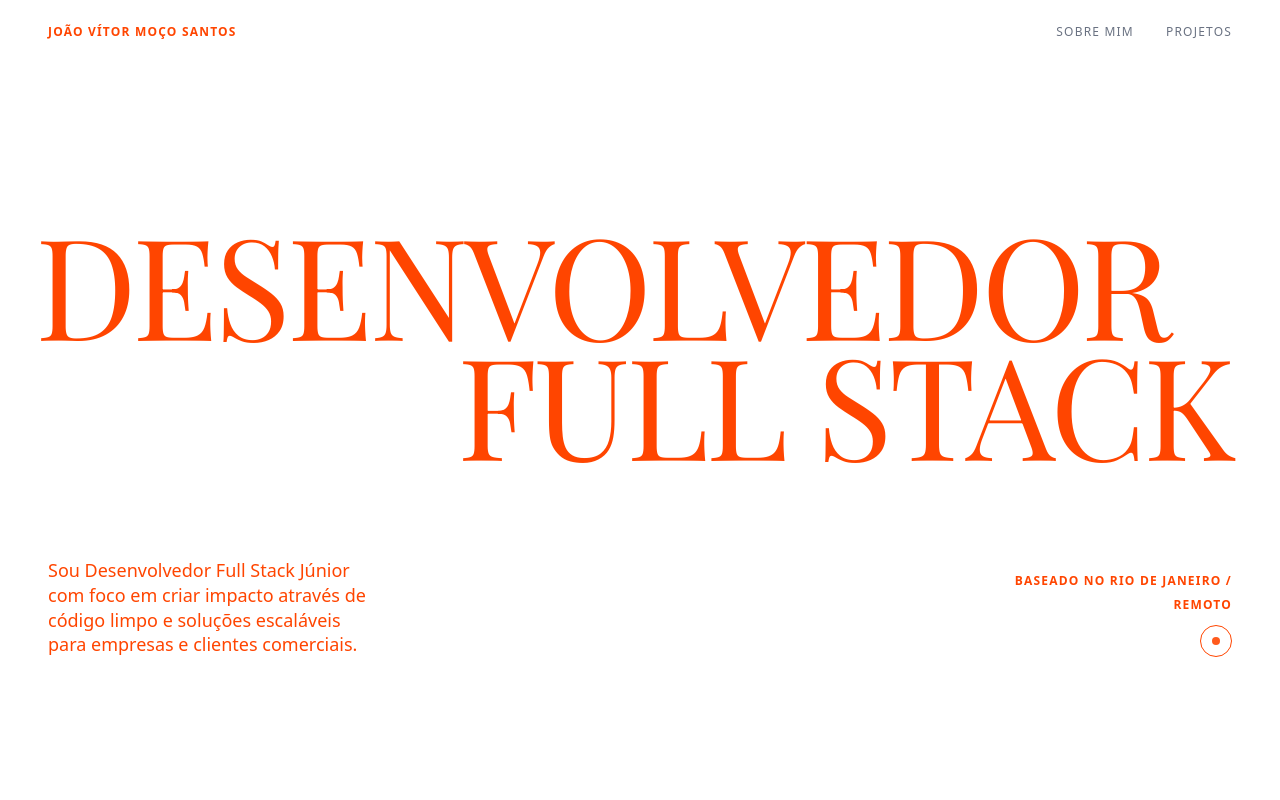
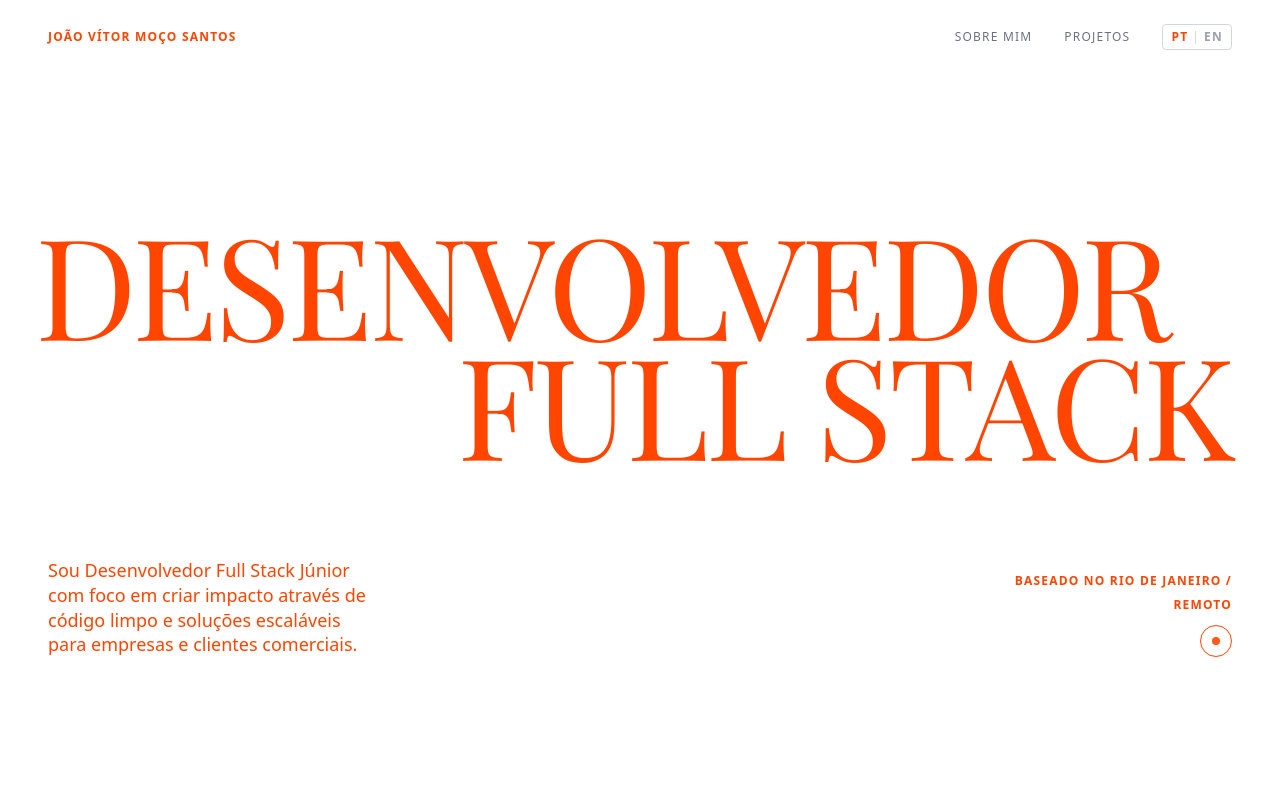
Before and after one commit to Jvms04/meu-portfolio, a Next.js app: page / in a window 1280 px wide. Shown: the top 800 px of the page. Built offline with nearby package versions, Linux system fonts and the light colour scheme; a web font is replaced by a local one.

Commit message:
Adição de Inglês no site

```diff
--- a/src/app/layout.tsx
+++ b/src/app/layout.tsx
@@ -2,6 +2,7 @@ import type { Metadata } from "next";
 import { Geist, Geist_Mono, Playfair_Display } from "next/font/google";
 import "./globals.css";
 import Header from "@/components/Header";
+import { LanguageProvider } from "@/context/LanguageContext";
 
 const geistSans = Geist({
   variable: "--font-geist-sans",
@@ -33,8 +34,10 @@ export default function RootLayout({
       <body
         className={`${geistSans.variable} ${geistMono.variable} ${playfair.variable} antialiased`}
       >
-        <Header />
-        {children}
+        <LanguageProvider>
+          <Header />
+          {children}
+        </LanguageProvider>
       </body>
     </html>
   );
--- a/src/components/About.tsx
+++ b/src/components/About.tsx
@@ -2,6 +2,7 @@
 
 import Link from 'next/link';
 import { motion } from 'framer-motion';
+import { useLanguage } from '@/context/LanguageContext';
 
 const skills = [
   { name: "React", size: "text-6xl md:text-8xl" },
@@ -20,7 +21,29 @@ const skills = [
   { name: "FastAPI", size: "text-5xl md:text-5xl" },
 ];
 
+const content = {
+  pt: {
+    skillsLabel: 'Habilidades',
+    aboutLabel: 'Sobre',
+    aboutText:
+      'Acredito que a tecnologia deve ser invisível e o design, intencional. Como desenvolvedor full stack, busco o equilíbrio entre a estética editorial refinada e a robustez técnica necessária para o mercado moderno.',
+    contactLabel: 'Contato',
+    resumeLabel: 'Currículo',
+  },
+  en: {
+    skillsLabel: 'Skills',
+    aboutLabel: 'About',
+    aboutText:
+      'I believe technology should be invisible and design, intentional. As a full stack developer, I seek the balance between refined editorial aesthetics and the technical robustness required by the modern market.',
+    contactLabel: 'Contact',
+    resumeLabel: 'Resume',
+  },
+};
+
 export default function About() {
+  const { language } = useLanguage();
+  const t = content[language];
+
   return (
     <section id="about" className="py-24 px-6 md:px-12 bg-[#F5F5F0]">
       <div className="max-w-7xl mx-auto space-y-24">
@@ -31,10 +54,10 @@ export default function About() {
             className="block text-editorial-orange text-xs font-bold tracking-widest uppercase mb-10"
             initial={{ opacity: 0, y: 20 }}
             whileInView={{ opacity: 1, y: 0 }}
-            viewport={{ once: true, margin: "-80px" }}
+            viewport={{ once: true, margin: '-80px' }}
             transition={{ duration: 0.6 }}
           >
-            Habilidades
+            {t.skillsLabel}
           </motion.span>
 
           <div className="flex flex-wrap items-baseline justify-center gap-x-8 gap-y-4">
@@ -44,7 +67,7 @@ export default function About() {
                 className={`font-serif ${skill.size} text-editorial-orange`}
                 initial={{ opacity: 0, y: 30, scale: 0.9 }}
                 whileInView={{ opacity: 1, y: 0, scale: 1 }}
-                viewport={{ once: true, margin: "-60px" }}
+                viewport={{ once: true, margin: '-60px' }}
                 transition={{
                   duration: 0.6,
                   delay: i * 0.05,
@@ -65,15 +88,15 @@ export default function About() {
             className="md:w-2/3"
             initial={{ opacity: 0, y: 50 }}
             whileInView={{ opacity: 1, y: 0 }}
-            viewport={{ once: true, margin: "-100px" }}
+            viewport={{ once: true, margin: '-100px' }}
             transition={{ duration: 1, ease: [0.22, 1, 0.36, 1] }}
           >
             <span className="block text-editorial-orange text-xs font-bold tracking-widest uppercase mb-8">
-              Sobre
+              {t.aboutLabel}
             </span>
 
             <p className="font-serif text-3xl md:text-5xl leading-tight text-editorial-orange max-w-3xl">
-              Acredito que a tecnologia deve ser invisível e o design, intencional. Como desenvolvedor full stack, busco o equilíbrio entre a estética editorial refinada e a robustez técnica necessária para o mercado moderno.
+              {t.aboutText}
             </p>
           </motion.div>
 
@@ -82,11 +105,11 @@ export default function About() {
             className="md:w-1/3 md:pt-12"
             initial={{ opacity: 0, x: 30 }}
             whileInView={{ opacity: 1, x: 0 }}
-            viewport={{ once: true, margin: "-80px" }}
+            viewport={{ once: true, margin: '-80px' }}
             transition={{ duration: 0.8, ease: [0.22, 1, 0.36, 1], delay: 0.3 }}
           >
             <h4 className="text-editorial-orange text-md font-bold tracking-widest uppercase mb-4">
-              Contato
+              {t.contactLabel}
             </h4>
             <ul className="space-y-2 text-md text-gray-600">
               <li>
@@ -102,7 +125,7 @@ export default function About() {
             </ul>
 
             <h4 className="text-editorial-orange text-md font-bold tracking-widest uppercase mt-8 mb-4">
-              Currículo
+              {t.resumeLabel}
             </h4>
             <div className="flex flex-col gap-3">
               <a
--- a/src/components/Footer.tsx
+++ b/src/components/Footer.tsx
@@ -1,8 +1,23 @@
 'use client';
 
 import { motion } from 'framer-motion';
+import { useLanguage } from '@/context/LanguageContext';
+
+const content = {
+  pt: {
+    tagline: 'criado com paixão e código.',
+    rights: 'Todos os direitos reservados',
+  },
+  en: {
+    tagline: 'crafted with passion and code.',
+    rights: 'All rights reserved',
+  },
+};
 
 export default function Footer() {
+  const { language } = useLanguage();
+  const t = content[language];
+
   return (
     <motion.footer
       className="px-6 md:px-12 py-12 flex flex-col md:flex-row justify-between items-center text-xs tracking-widest uppercase text-gray-500 border-t border-gray-200"
@@ -22,11 +37,11 @@ export default function Footer() {
         viewport={{ once: true }}
         transition={{ duration: 0.8, delay: 0.2 }}
       >
-        criado com paixão e código.
+        {t.tagline}
       </motion.div>
 
       <div className="mt-4 md:mt-0">
-        Todos os direitos reservados
+        {t.rights}
       </div>
     </motion.footer>
   );
--- a/src/components/Header.tsx
+++ b/src/components/Header.tsx
@@ -1,12 +1,20 @@
 'use client';
 
 import Link from 'next/link';
-import { motion } from 'framer-motion';
+import { motion, AnimatePresence } from 'framer-motion';
+import { useLanguage } from '@/context/LanguageContext';
 
 export default function Header() {
+  const { language, toggleLanguage } = useLanguage();
+
   const scrollToTop = (e: React.MouseEvent) => {
     e.preventDefault();
     window.scrollTo({ top: 0, behavior: 'smooth' });
+  };
+
+  const nav = {
+    about: language === 'pt' ? 'Sobre Mim' : 'About Me',
+    projects: language === 'pt' ? 'Projetos' : 'Projects',
   };
 
   return (
@@ -22,13 +30,48 @@ export default function Header() {
         </a>
       </div>
 
-      <nav className="flex gap-8 text-xs font-medium tracking-widest uppercase text-gray-500">
+      <nav className="flex items-center gap-8 text-xs font-medium tracking-widest uppercase text-gray-500">
         <Link href="#trajetoria" className="hover:text-editorial-orange transition-colors">
-          Sobre Mim
+          <AnimatePresence mode="wait">
+            <motion.span
+              key={nav.about}
+              initial={{ opacity: 0, y: 6 }}
+              animate={{ opacity: 1, y: 0 }}
+              exit={{ opacity: 0, y: -6 }}
+              transition={{ duration: 0.2 }}
+            >
+              {nav.about}
+            </motion.span>
+          </AnimatePresence>
         </Link>
         <Link href="#projects" className="hover:text-editorial-orange transition-colors">
-          Projetos
+          <AnimatePresence mode="wait">
+            <motion.span
+              key={nav.projects}
+              initial={{ opacity: 0, y: 6 }}
+              animate={{ opacity: 1, y: 0 }}
+              exit={{ opacity: 0, y: -6 }}
+              transition={{ duration: 0.2 }}
+            >
+              {nav.projects}
+            </motion.span>
+          </AnimatePresence>
         </Link>
+
+        {/* Language Toggle */}
+        <button
+          onClick={toggleLanguage}
+          className="flex items-center gap-1 border border-gray-300 rounded-sm px-2 py-1 hover:border-editorial-orange transition-colors"
+          aria-label="Toggle language"
+        >
+          <span className={`transition-colors font-bold ${language === 'pt' ? 'text-editorial-orange' : 'text-gray-400'}`}>
+            PT
+          </span>
+          <span className="text-gray-300">|</span>
+          <span className={`transition-colors font-bold ${language === 'en' ? 'text-editorial-orange' : 'text-gray-400'}`}>
+            EN
+          </span>
+        </button>
       </nav>
     </motion.header>
   );
--- a/src/components/Hero.tsx
+++ b/src/components/Hero.tsx
@@ -1,6 +1,7 @@
 'use client';
 
 import { motion } from 'framer-motion';
+import { useLanguage } from '@/context/LanguageContext';
 
 const fadeUp = {
   hidden: { opacity: 0, y: 60 },
@@ -11,7 +12,29 @@ const fadeUp = {
   }),
 };
 
+const content = {
+  pt: {
+    titleLine1: 'Desenvolvedor',
+    titleLine2: 'Full Stack',
+    description:
+      'Sou Desenvolvedor Full Stack Júnior com foco em criar impacto através de código limpo e soluções escaláveis para empresas e clientes comerciais.',
+    location1: 'Baseado no Rio de Janeiro /',
+    location2: 'Remoto',
+  },
+  en: {
+    titleLine1: 'Full Stack',
+    titleLine2: 'Developer',
+    description:
+      "I'm a Junior Full Stack Developer focused on delivering impact through clean code and scalable solutions for businesses and commercial clients.",
+    location1: 'Based in Rio de Janeiro /',
+    location2: 'Remote',
+  },
+};
+
 export default function Hero() {
+  const { language } = useLanguage();
+  const t = content[language];
+
   return (
     <section className="relative min-h-screen flex flex-col justify-center px-6 md:px-12 pt-20 overflow-hidden">
 
@@ -19,19 +42,21 @@ export default function Hero() {
       <h1 className="font-serif text-[11vw] leading-[0.85] tracking-tight text-editorial-orange uppercase mb-12">
         <motion.span
           className="block -ml-[1vw]"
+          key={t.titleLine1}
           initial={{ opacity: 0, x: -80 }}
           animate={{ opacity: 1, x: 0 }}
           transition={{ duration: 1.2, ease: [0.22, 1, 0.36, 1], delay: 0.3 }}
         >
-          Desenvolvedor
+          {t.titleLine1}
         </motion.span>
         <motion.span
           className="block text-right"
+          key={t.titleLine2}
           initial={{ opacity: 0, x: 80 }}
           animate={{ opacity: 1, x: 0 }}
           transition={{ duration: 1.2, ease: [0.22, 1, 0.36, 1], delay: 0.5 }}
         >
-          Full Stack
+          {t.titleLine2}
         </motion.span>
       </h1>
 
@@ -46,9 +71,7 @@ export default function Hero() {
           animate="visible"
           custom={5}
         >
-          <p>
-            Sou Desenvolvedor Full Stack Júnior com foco em criar impacto através de código limpo e soluções escaláveis para empresas e clientes comerciais.
-          </p>
+          <p>{t.description}</p>
         </motion.div>
 
         {/* Right Badge */}
@@ -59,8 +82,8 @@ export default function Hero() {
           animate="visible"
           custom={6}
         >
-          <span>Baseado no Rio de Janeiro /</span>
-          <span>Remoto</span>
+          <span>{t.location1}</span>
+          <span>{t.location2}</span>
           <div className="w-8 h-8 rounded-full border border-editorial-orange flex items-center justify-center mt-1">
             <span className="block w-2 h-2 bg-editorial-orange rounded-full animate-pulse"></span>
           </div>
--- a/src/components/Projetos.tsx
+++ b/src/components/Projetos.tsx
@@ -2,6 +2,7 @@
 
 import Link from 'next/link';
 import { motion } from 'framer-motion';
+import { useLanguage } from '@/context/LanguageContext';
 import FadingSlideshow from './media/FadingSlideshow';
 import VideoLoop from './media/VideoLoop';
 import BeforeAfterSlider from './media/BeforeAfterSlider';
@@ -13,12 +14,9 @@ type MediaType = 'slideshow' | 'video' | 'before-after' | 'coming-soon';
 
 interface ProjectMedia {
   type: MediaType;
-  // Slideshow
   images?: string[];
-  // Video
   videoSrc?: string;
   videoPoster?: string;
-  // Before/After
   beforeImage?: string;
   afterImage?: string;
 }
@@ -35,16 +33,18 @@ interface Project {
   media: ProjectMedia;
 }
 
-// ─── Data ────────────────────────────────────────────────
+// ─── Data (bilíngue) ─────────────────────────────────────
 
-const projects: Project[] = [
+const projects: { pt: Project[]; en: Project[] } = {
+  pt: [
     {
-    number: "01",
-    type: "COMMERCIAL PROJECT",
-    title: "SITE COMERCIAL CORPORATIVO",
-    description: "Reconstrução integral da plataforma institucional utilizando tecnologias de ponta para garantir máxima performance. Responsável pela definição da stack e implementação de interfaces dinâmicas, elevando o padrão tecnológico da entrega corporativa.",
-    tags: "NEXT.JS / REACT / TYPESCRIPT / TAILWIND CSS",
-    link: "https://centaurotelecom.vercel.app/",
+      number: '01',
+      type: 'COMMERCIAL PROJECT',
+      title: 'SITE COMERCIAL CORPORATIVO',
+      description:
+        'Reconstrução integral da plataforma institucional utilizando tecnologias de ponta para garantir máxima performance. Responsável pela definição da stack e implementação de interfaces dinâmicas, elevando o padrão tecnológico da entrega corporativa.',
+      tags: 'NEXT.JS / REACT / TYPESCRIPT / TAILWIND CSS',
+      link: 'https://centaurotelecom.vercel.app/',
       reversed: false,
       media: {
         type: 'slideshow',
@@ -56,12 +56,13 @@ const projects: Project[] = [
       },
     },
     {
-    number: "02",
-    type: "SAAS DEVELOPMENT",
-    title: "ABNT: ENGENHARIA DOCUMENTAL",
-    description: "Desenvolvimento de uma plataforma inteligente para a automação rigorosa de normas acadêmicas. O projeto utiliza Inteligência Artificial para processamento de linguagem natural e um backend robusto em Python, transformando a complexidade das regras da ABNT em uma experiência de formatação invisível e precisa.",
-    tags: "NEXT.JS / REACT / FASTAPI / POSTGRESQL / AI API",
-    link: "#",
+      number: '02',
+      type: 'SAAS DEVELOPMENT',
+      title: 'ABNT: ENGENHARIA DOCUMENTAL',
+      description:
+        'Desenvolvimento de uma plataforma inteligente para a automação rigorosa de normas acadêmicas. O projeto utiliza Inteligência Artificial para processamento de linguagem natural e um backend robusto em Python, transformando a complexidade das regras da ABNT em uma experiência de formatação invisível e precisa.',
+      tags: 'NEXT.JS / REACT / FASTAPI / POSTGRESQL / AI API',
+      link: '#',
       reversed: true,
       comingSoon: true,
       media: {
@@ -73,7 +74,47 @@ const projects: Project[] = [
         ],
       },
     },
-];
+  ],
+  en: [
+    {
+      number: '01',
+      type: 'COMMERCIAL PROJECT',
+      title: 'CORPORATE WEBSITE',
+      description:
+        'Full rebuild of the institutional platform using cutting-edge technologies to ensure maximum performance. Responsible for defining the tech stack and implementing dynamic interfaces, raising the technological standard of the corporate delivery.',
+      tags: 'NEXT.JS / REACT / TYPESCRIPT / TAILWIND CSS',
+      link: 'https://centaurotelecom.vercel.app/',
+      reversed: false,
+      media: {
+        type: 'slideshow',
+        images: [
+          '/projetos/site-comercial-01.webp',
+          '/projetos/site-comercial-2.webp',
+          '/projetos/site-comercial-3.webp',
+        ],
+      },
+    },
+    {
+      number: '02',
+      type: 'SAAS DEVELOPMENT',
+      title: 'ABNT: DOCUMENT ENGINEERING',
+      description:
+        'Development of an intelligent platform for rigorous automation of academic formatting standards. The project uses Artificial Intelligence for natural language processing and a robust Python backend, turning the complexity of ABNT rules into an invisible and precise formatting experience.',
+      tags: 'NEXT.JS / REACT / FASTAPI / POSTGRESQL / AI API',
+      link: '#',
+      reversed: true,
+      comingSoon: true,
+      media: {
+        type: 'slideshow',
+        images: [
+          '/projetos/saas1.webp',
+          '/projetos/saas2.webp',
+          '/projetos/saas3.webp',
+        ],
+      },
+    },
+  ],
+};
 
 // ─── Media Renderer ──────────────────────────────────────
 
@@ -100,10 +141,15 @@ function ProjectMedia({ media }: { media: ProjectMedia }) {
 // ─── Main Component ──────────────────────────────────────
 
 export default function Projetos() {
+  const { language } = useLanguage();
+  const list = projects[language];
+  const visitLabel = language === 'pt' ? 'Visitar Site' : 'Visit Site';
+  const inDevLabel = language === 'pt' ? 'Em Desenvolvimento' : 'In Development';
+
   return (
     <section id="projects" className="py-24 px-6 md:px-12 bg-[#F5F5F0]">
       <div className="max-w-7xl mx-auto space-y-32">
-        {projects.map((project, index) => (
+        {list.map((project, index) => (
           <div
             key={project.number}
             className={`flex flex-col md:flex-row gap-12 md:gap-24 items-center ${
@@ -115,13 +161,13 @@ export default function Projetos() {
               className="w-full md:w-3/5 relative"
               initial={{ opacity: 0, x: project.reversed ? 60 : -60 }}
               whileInView={{ opacity: 1, x: 0 }}
-              viewport={{ once: true, margin: "-100px" }}
+              viewport={{ once: true, margin: '-100px' }}
               transition={{ duration: 1, ease: [0.22, 1, 0.36, 1] }}
             >
               <ProjectMedia media={project.media} />
               {project.comingSoon && (
                 <div className="absolute top-4 left-4 bg-editorial-orange text-white text-[10px] font-bold tracking-[0.2em] uppercase px-4 py-2 rounded-sm z-10">
-                  Em Desenvolvimento
+                  {inDevLabel}
                 </div>
               )}
             </motion.div>
@@ -131,7 +177,7 @@ export default function Projetos() {
               className="w-full md:w-2/5 space-y-6"
               initial={{ opacity: 0, y: 40 }}
               whileInView={{ opacity: 1, y: 0 }}
-              viewport={{ once: true, margin: "-80px" }}
+              viewport={{ once: true, margin: '-80px' }}
               transition={{ duration: 0.8, ease: [0.22, 1, 0.36, 1], delay: 0.2 }}
             >
               <div className="text-xs font-bold tracking-widest text-editorial-orange uppercase">
@@ -157,7 +203,7 @@ export default function Projetos() {
                   rel="noopener noreferrer"
                   className="group inline-flex items-center gap-2 border border-editorial-orange text-editorial-orange px-5 py-3 text-xs font-bold tracking-widest uppercase transition-all duration-300 hover:bg-editorial-orange hover:text-white mt-2"
                 >
-                  Visitar Site
+                  {visitLabel}
                   <svg xmlns="http://www.w3.org/2000/svg" width="14" height="14" viewBox="0 0 24 24" fill="none" stroke="currentColor" strokeWidth="2" strokeLinecap="round" strokeLinejoin="round" className="transition-transform duration-300 group-hover:translate-x-1">
                     <path d="M7 17L17 7" />
                     <path d="M7 7h10v10" />
--- a/src/components/Trajetoria.tsx
+++ b/src/components/Trajetoria.tsx
@@ -1,22 +1,58 @@
 'use client';
 
 import { motion } from 'framer-motion';
+import { useLanguage } from '@/context/LanguageContext';
+
+const content = {
+  pt: {
+    sectionTitle: 'TRAJETÓRIA',
+    journeyLabel: 'Minha Jornada',
+    journeyDesc:
+      'Conheço meus Projetos. Minha trajetória é guiada pela curiosidade e pela busca constante por novas experiências e habilidades.',
+    timeline: [
+      {
+        year: '2025 — Presente',
+        role: 'FULL STACK & IT OPS',
+        company: 'CENTAURO ENGENHARIA',
+        description:
+          'Liderança técnica do novo site comercial da empresa, do zero ao deploy com Next.js e TypeScript. Atuação simultânea no suporte à infraestrutura corporativa, incluindo Active Directory, segurança de dados e Microsoft 365.',
+      },
+      {
+        year: '2022 — 2025',
+        role: 'CIÊNCIA DA COMPUTAÇÃO',
+        company: 'IBMR',
+        description:
+          'Graduação em Ciência da Computação com imersão em fundamentos sólidos de engenharia de software, algoritmos e arquitetura de sistemas. A base teórica que dá sustentação a cada decisão técnica no campo profissional.',
+      },
+    ],
+  },
+  en: {
+    sectionTitle: 'JOURNEY',
+    journeyLabel: 'My Journey',
+    journeyDesc:
+      'Explore my Projects. My path is driven by curiosity and a constant pursuit of new experiences and skills.',
+    timeline: [
+      {
+        year: '2025 — Present',
+        role: 'FULL STACK & IT OPS',
+        company: 'CENTAURO ENGENHARIA',
+        description:
+          'Technical lead for the company\'s new commercial website, built from scratch to deployment with Next.js and TypeScript. Simultaneously supporting corporate IT infrastructure, including Active Directory, data security, and Microsoft 365.',
+      },
+      {
+        year: '2022 — 2025',
+        role: 'COMPUTER SCIENCE',
+        company: 'IBMR',
+        description:
+          'Bachelor\'s degree in Computer Science with deep immersion in software engineering fundamentals, algorithms, and system architecture — the theoretical foundation behind every professional technical decision.',
+      },
+    ],
+  },
+};
 
 export default function Trajetoria() {
-  const timeline = [
-    {
-      year: "2025 — Presente",
-      role: "FULL STACK & IT OPS",
-      company: "CENTAURO ENGENHARIA",
-      description: "Liderança técnica do novo site comercial da empresa, do zero ao deploy com Next.js e TypeScript. Atuação simultânea no suporte à infraestrutura corporativa, incluindo Active Directory, segurança de dados e Microsoft 365.",
-    },
-    {
-      year: "2022 — 2025",
-      role: "CIÊNCIA DA COMPUTAÇÃO",
-      company: "IBMR",
-      description: "Graduação em Ciência da Computação com imersão em fundamentos sólidos de engenharia de software, algoritmos e arquitetura de sistemas. A base teórica que dá sustentação a cada decisão técnica no campo profissional.",
-    },
-  ];
+  const { language } = useLanguage();
+  const t = content[language];
 
   return (
     <section id="trajetoria" className="py-24 px-6 md:px-12">
@@ -27,10 +63,10 @@ export default function Trajetoria() {
           className="font-serif text-7xl md:text-[8vw] text-editorial-orange leading-none mb-20"
           initial={{ opacity: 0, y: 60 }}
           whileInView={{ opacity: 1, y: 0 }}
-          viewport={{ once: true, margin: "-100px" }}
+          viewport={{ once: true, margin: '-100px' }}
           transition={{ duration: 1, ease: [0.22, 1, 0.36, 1] }}
         >
-          TRAJETÓRIA
+          {t.sectionTitle}
         </motion.h2>
 
         <div className="flex flex-col md:flex-row gap-12 md:gap-24">
@@ -40,14 +76,14 @@ export default function Trajetoria() {
             className="md:w-2/5"
             initial={{ opacity: 0, x: -40 }}
             whileInView={{ opacity: 1, x: 0 }}
-            viewport={{ once: true, margin: "-100px" }}
+            viewport={{ once: true, margin: '-100px' }}
             transition={{ duration: 0.8, ease: [0.22, 1, 0.36, 1], delay: 0.2 }}
           >
             <span className="block text-editorial-orange text-xs font-bold tracking-widest uppercase mb-4">
-              Minha Jornada
+              {t.journeyLabel}
             </span>
             <p className="text-editorial-orange text-base md:text-lg leading-snug font-normal max-w-sm">
-              Conheço meus Projetos. Minha trajetória é guiada pela curiosidade e pela busca constante por novas experiências e habilidades.
+              {t.journeyDesc}
             </p>
           </motion.div>
 
@@ -59,19 +95,19 @@ export default function Trajetoria() {
                 className="absolute left-[7px] top-2 bottom-2 w-[1px] bg-editorial-orange/30"
                 initial={{ scaleY: 0 }}
                 whileInView={{ scaleY: 1 }}
-                viewport={{ once: true, margin: "-100px" }}
+                viewport={{ once: true, margin: '-100px' }}
                 transition={{ duration: 1.2, ease: [0.22, 1, 0.36, 1], delay: 0.3 }}
                 style={{ transformOrigin: 'top' }}
               />
 
               <div className="space-y-16">
-                {timeline.map((item, index) => (
+                {t.timeline.map((item, index) => (
                   <motion.div
                     key={index}
                     className="relative pl-10"
                     initial={{ opacity: 0, y: 40 }}
                     whileInView={{ opacity: 1, y: 0 }}
-                    viewport={{ once: true, margin: "-80px" }}
+                    viewport={{ once: true, margin: '-80px' }}
                     transition={{ duration: 0.8, ease: [0.22, 1, 0.36, 1], delay: 0.3 + index * 0.2 }}
                   >
                     {/* Dot */}
--- /dev/null
+++ b/src/context/LanguageContext.tsx
@@ -0,0 +1,32 @@
+'use client';
+
+import { createContext, useContext, useState, ReactNode } from 'react';
+
+export type Language = 'pt' | 'en';
+
+interface LanguageContextType {
+  language: Language;
+  toggleLanguage: () => void;
+}
+
+const LanguageContext = createContext<LanguageContextType>({
+  language: 'pt',
+  toggleLanguage: () => {},
+});
+
+export function LanguageProvider({ children }: { children: ReactNode }) {
+  const [language, setLanguage] = useState<Language>('pt');
+
+  const toggleLanguage = () =>
+    setLanguage((prev) => (prev === 'pt' ? 'en' : 'pt'));
+
+  return (
+    <LanguageContext.Provider value={{ language, toggleLanguage }}>
+      {children}
+    </LanguageContext.Provider>
+  );
+}
+
+export function useLanguage() {
+  return useContext(LanguageContext);
+}
```
Lines whose indentation alone changed are shown as unchanged.
